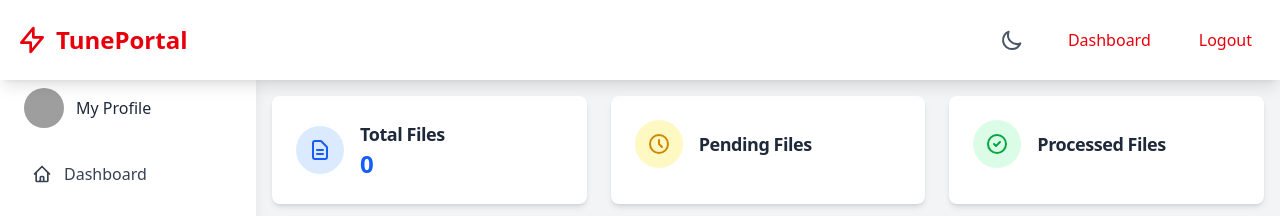
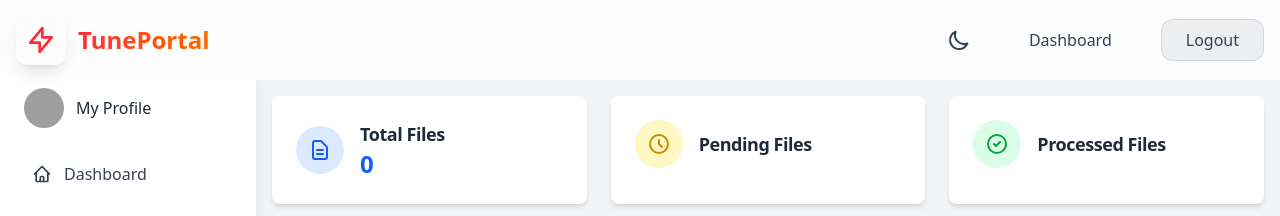
Before and after one commit to ayyo42069/tuneportal, a PHP site: page /admin_files.php in a window 1280 px wide. Shown: the top 216 px of the page. Run offline with PHP 8.4, Linux system fonts and the light colour scheme; the visitor is signed in with stand-in values (Sample User, id 1); data that the repository does not hold is empty; style sheets or scripts are compiled from the project's sources; grey boxes are pictures that could not be loaded.

Commit message:
header redesign with the main page

```diff
--- a/header.php
+++ b/header.php
@@ -19,89 +19,95 @@
 </script>
 </head>
 <body class="flex flex-col min-h-screen bg-gray-100 dark:bg-gray-900 transition-colors duration-300">
-<header class="bg-white dark:bg-gray-800 text-gray-800 dark:text-white fixed w-full top-0 z-50 transition-all duration-300 shadow-lg">
-    <div class="container mx-auto px-4">
+<header class="fixed w-full top-0 z-50 transition-all duration-300">
+    <!-- Glassmorphism background -->
+    <div class="absolute inset-0 backdrop-blur-lg bg-white/70 dark:bg-gray-900/70 border-b border-white/10 dark:border-gray-800/50"></div>
+
+    <div class="container mx-auto px-4 relative">
         <div class="flex justify-between items-center h-20">
             <!-- Logo and Toggle Button -->
-            <div class="flex items-center">
+            <div class="flex items-center space-x-4">
                 <?php if(isset($_SESSION['user_id'])): ?>
-                <button x-data x-on:click="$dispatch('toggle-sidebar')" class="lg:hidden p-2 hover:bg-gray-100 dark:hover:bg-gray-700 rounded-lg transition-colors mr-2">
+                <button x-data x-on:click="$dispatch('toggle-sidebar')"
+                        class="lg:hidden glass-button p-2 rounded-xl">
                     <svg class="w-6 h-6" fill="none" stroke="currentColor" viewBox="0 0 24 24">
                         <path stroke-linecap="round" stroke-linejoin="round" stroke-width="2" d="M4 6h16M4 12h16M4 18h16"/>
                     </svg>
                 </button>
                 <?php endif; ?>
 
-                <a href="<?php echo isset($_SESSION['user_id']) ? 'dashboard.php' : '/'; ?>" class="text-2xl font-bold text-primary hover:text-secondary transition-colors flex items-center space-x-2">
-                    <svg class="w-8 h-8" fill="none" stroke="currentColor" viewBox="0 0 24 24">
-                        <path stroke-linecap="round" stroke-linejoin="round" stroke-width="2" d="M13 10V3L4 14h7v7l9-11h-7z"/>
-                    </svg>
-                    <span>TunePortal</span>
+                <a href="<?php echo isset($_SESSION['user_id']) ? 'dashboard.php' : '/'; ?>"
+                   class="flex items-center space-x-3 group">
+                    <div class="glass-icon p-2 rounded-xl">
+                        <svg class="w-8 h-8 text-red-500 transform transition-transform group-hover:scale-110" fill="none" stroke="currentColor" viewBox="0 0 24 24">
+                            <path stroke-linecap="round" stroke-linejoin="round" stroke-width="2" d="M13 10V3L4 14h7v7l9-11h-7z"/>
+                        </svg>
+                    </div>
+                    <span class="text-2xl font-bold bg-gradient-to-r from-red-500 to-orange-500 text-transparent bg-clip-text">
+                        TunePortal
+                    </span>
                 </a>
             </div>
 
             <!-- Desktop Navigation -->
             <nav class="hidden md:flex items-center space-x-6">
                 <!-- Dark Mode Toggle -->
-                <button onclick="toggleDarkMode()" class="p-2 rounded-lg hover:bg-gray-100 dark:hover:bg-gray-700 transition-colors">
-                    <svg class="w-6 h-6 text-gray-600 dark:text-gray-300 hidden dark:block" fill="none" stroke="currentColor" viewBox="0 0 24 24">
+                <button onclick="toggleDarkMode()" class="glass-button p-2 rounded-xl">
+                    <svg class="w-6 h-6 text-orange-500 hidden dark:block" fill="none" stroke="currentColor" viewBox="0 0 24 24">
                         <path stroke-linecap="round" stroke-linejoin="round" stroke-width="2" d="M12 3v1m0 16v1m9-9h-1M4 12H3m15.364 6.364l-.707-.707M6.343 6.343l-.707-.707m12.728 0l-.707.707M6.343 17.657l-.707.707M16 12a4 4 0 11-8 0 4 4 0 018 0z" />
                     </svg>
-                    <svg class="w-6 h-6 text-gray-600 dark:text-gray-300 block dark:hidden" fill="none" stroke="currentColor" viewBox="0 0 24 24">
+                    <svg class="w-6 h-6 text-slate-700 block dark:hidden" fill="none" stroke="currentColor" viewBox="0 0 24 24">
                         <path stroke-linecap="round" stroke-linejoin="round" stroke-width="2" d="M20.354 15.354A9 9 0 018.646 3.646 9.003 9.003 0 0012 21a9.003 9.003 0 008.354-5.646z" />
                     </svg>
                 </button>
 
                 <?php if(!isset($_SESSION['user_id'])): ?>
-                    <a href="register.php" class="hover:text-primary transition-colors px-3 py-2 rounded-lg hover:bg-gray-100 dark:hover:bg-gray-700">Register</a>
-                    <a href="login.php" class="hover:text-primary transition-colors px-3 py-2 rounded-lg hover:bg-gray-100 dark:hover:bg-gray-700">Login</a>
+                    <a href="register.php" class="nav-link glass-button px-6 py-2 rounded-xl">Register</a>
+                    <a href="login.php" class="nav-link glass-button-primary px-6 py-2 rounded-xl">Login</a>
                 <?php else: ?>
-                    <a href="dashboard.php" class="hover:text-primary transition-colors px-3 py-2 rounded-lg hover:bg-gray-100 dark:hover:bg-gray-700">Dashboard</a>
-                    <a href="logout.php" class="hover:text-primary transition-colors px-3 py-2 rounded-lg hover:bg-gray-100 dark:hover:bg-gray-700">Logout</a>
+                    <a href="dashboard.php" class="nav-link glass-button px-6 py-2 rounded-xl">Dashboard</a>
+                    <a href="logout.php" class="nav-link glass-button-secondary px-6 py-2 rounded-xl">Logout</a>
                 <?php endif; ?>
             </nav>
 
             <!-- Mobile Menu -->
-            <div class="md:hidden flex items-center space-x-4">
-                <!-- Dark Mode Toggle for Mobile -->
-                <button onclick="toggleDarkMode()" class="p-2 rounded-lg hover:bg-gray-100 dark:hover:bg-gray-700 transition-colors">
-                    <svg class="w-6 h-6 text-gray-600 dark:text-gray-300 hidden dark:block" fill="none" stroke="currentColor" viewBox="0 0 24 24">
+            <div class="md:hidden flex items-center space-x-3">
+                <button onclick="toggleDarkMode()" class="glass-button p-2 rounded-xl">
+                    <svg class="w-6 h-6 text-orange-500 hidden dark:block" fill="none" stroke="currentColor" viewBox="0 0 24 24">
                         <path stroke-linecap="round" stroke-linejoin="round" stroke-width="2" d="M12 3v1m0 16v1m9-9h-1M4 12H3m15.364 6.364l-.707-.707M6.343 6.343l-.707-.707m12.728 0l-.707.707M6.343 17.657l-.707.707M16 12a4 4 0 11-8 0 4 4 0 018 0z" />
                     </svg>
-                    <svg class="w-6 h-6 text-gray-600 dark:text-gray-300 block dark:hidden" fill="none" stroke="currentColor" viewBox="0 0 24 24">
+                    <svg class="w-6 h-6 text-slate-700 block dark:hidden" fill="none" stroke="currentColor" viewBox="0 0 24 24">
                         <path stroke-linecap="round" stroke-linejoin="round" stroke-width="2" d="M20.354 15.354A9 9 0 018.646 3.646 9.003 9.003 0 0012 21a9.003 9.003 0 008.354-5.646z" />
                     </svg>
                 </button>
 
-                <!-- Mobile Menu Button -->
-                <button x-data x-on:click="$dispatch('toggle-menu')" class="p-2 rounded-lg hover:bg-gray-100 dark:hover:bg-gray-700 transition-colors">
+                <button x-data x-on:click="$dispatch('toggle-menu')" class="glass-button p-2 rounded-xl">
                     <svg class="w-6 h-6" fill="none" stroke="currentColor" viewBox="0 0 24 24">
                         <path stroke-linecap="round" stroke-linejoin="round" stroke-width="2" d="M4 6h16M4 12h16M4 18h16"/>
                     </svg>
                 </button>
             </div>
-            <!-- Mobile Menu Button -->
-            <button x-data x-on:click="$dispatch('toggle-menu')" class="md:hidden p-2 rounded-lg hover:bg-gray-100 dark:hover:bg-gray-700 transition-colors">
-                <svg class="w-6 h-6" fill="none" stroke="currentColor" viewBox="0 0 24 24">
-                    <path stroke-linecap="round" stroke-linejoin="round" stroke-width="2" d="M4 6h16M4 12h16M4 18h16"/>
-                </svg>
-            </button>
         </div>
     </div>
 
-    <!-- Mobile Menu -->
+    <!-- Mobile Menu Dropdown -->
     <div x-data="{ open: false }"
          x-on:toggle-menu.window="open = !open"
          x-show="open"
-         x-transition
-         class="md:hidden bg-white dark:bg-gray-800 shadow-lg">
-        <div class="container mx-auto px-4 py-4 space-y-2">
+         x-transition:enter="transition ease-out duration-200"
+         x-transition:enter-start="opacity-0 -translate-y-4"
+         x-transition:enter-end="opacity-100 translate-y-0"
+         x-transition:leave="transition ease-in duration-150"
+         x-transition:leave-start="opacity-100 translate-y-0"
+         x-transition:leave-end="opacity-0 -translate-y-4"
+         class="md:hidden relative">
+        <div class="glass-dropdown container mx-auto px-4 py-4 space-y-2">
             <?php if(!isset($_SESSION['user_id'])): ?>
-                <a href="register.php" class="block px-4 py-2 hover:bg-gray-100 dark:hover:bg-gray-700 rounded-lg transition-colors">Register</a>
-                <a href="login.php" class="block px-4 py-2 hover:bg-gray-100 dark:hover:bg-gray-700 rounded-lg transition-colors">Login</a>
+                <a href="register.php" class="mobile-nav-link block px-4 py-2 rounded-xl">Register</a>
+                <a href="login.php" class="mobile-nav-link block px-4 py-2 rounded-xl">Login</a>
             <?php else: ?>
-                <a href="dashboard.php" class="block px-4 py-2 hover:bg-gray-100 dark:hover:bg-gray-700 rounded-lg transition-colors">Dashboard</a>
-                <a href="logout.php" class="block px-4 py-2 hover:bg-gray-100 dark:hover:bg-gray-700 rounded-lg transition-colors">Logout</a>
+                <a href="dashboard.php" class="mobile-nav-link block px-4 py-2 rounded-xl">Dashboard</a>
+                <a href="logout.php" class="mobile-nav-link block px-4 py-2 rounded-xl">Logout</a>
             <?php endif; ?>
         </div>
     </div>
--- a/index.php
+++ b/index.php
@@ -227,7 +227,8 @@ $stats = $stats->fetch_assoc();
     </section>
 
     <!-- Enhanced CTA Section (continuing) -->
-    <section class="relative overflow-hidden section-spacing bg-gradient-to-br from-red-600 to-orange-600 dark:from-red-700 dark:to-orange-700">        <div class="container mx-auto px-4 relative z-10">
+    <section class="relative overflow-hidden section-spacing bg-gradient-to-br from-red-600 to-orange-600 dark:from-red-700 dark:to-orange-700">
+                <div class="container mx-auto px-4 relative z-10">
             <div class="max-w-4xl mx-auto text-center">
                 <h2 class="text-5xl md:text-6xl font-bold text-white mb-8">Ready to Transform Your Vehicle?</h2>
                 <p class="text-xl text-white/80 mb-12 max-w-2xl mx-auto">
--- a/src/css/styles.css
+++ b/src/css/styles.css
@@ -305,3 +305,61 @@
 .dark .section-spacing::after {
   background: linear-gradient(to bottom, transparent, rgba(0, 0, 0, 0.2));
 }
+/* Header specific styles */
+.glass-button {
+  @apply backdrop-blur-sm bg-white/10 dark:bg-gray-800/10
+         border border-white/20 dark:border-gray-700/20
+         hover:bg-white/20 dark:hover:bg-gray-700/20
+         text-gray-700 dark:text-gray-300
+         transition-all duration-300;
+}
+
+.glass-button-primary {
+  @apply backdrop-blur-sm bg-red-500/90
+         border border-red-400/30
+         hover:bg-red-600/90
+         text-white
+         transition-all duration-300
+         shadow-lg shadow-red-500/30;
+}
+
+.glass-button-secondary {
+  @apply backdrop-blur-sm bg-gray-500/10
+         border border-gray-400/30
+         hover:bg-gray-600/20
+         text-gray-700 dark:text-gray-300
+         transition-all duration-300;
+}
+
+.glass-icon {
+  @apply backdrop-blur-md bg-white/10 dark:bg-gray-800/10
+         border border-white/20 dark:border-gray-700/20
+         shadow-lg;
+}
+
+.glass-dropdown {
+  @apply backdrop-blur-xl bg-white/90 dark:bg-gray-800/90
+         border-b border-white/10 dark:border-gray-700/20
+         shadow-lg;
+}
+
+.mobile-nav-link {
+  @apply hover:bg-gray-100/50 dark:hover:bg-gray-700/50
+         text-gray-700 dark:text-gray-300
+         transition-all duration-300;
+}
+
+/* Enhanced nav link animation */
+.nav-link {
+  @apply relative overflow-hidden;
+}
+
+.nav-link::after {
+  @apply content-[''] absolute bottom-0 left-0 w-0 h-0.5
+         bg-gradient-to-r from-red-500 to-orange-500
+         transition-all duration-300 ease-out;
+}
+
+.nav-link:hover::after {
+  @apply w-full;
+}
```
